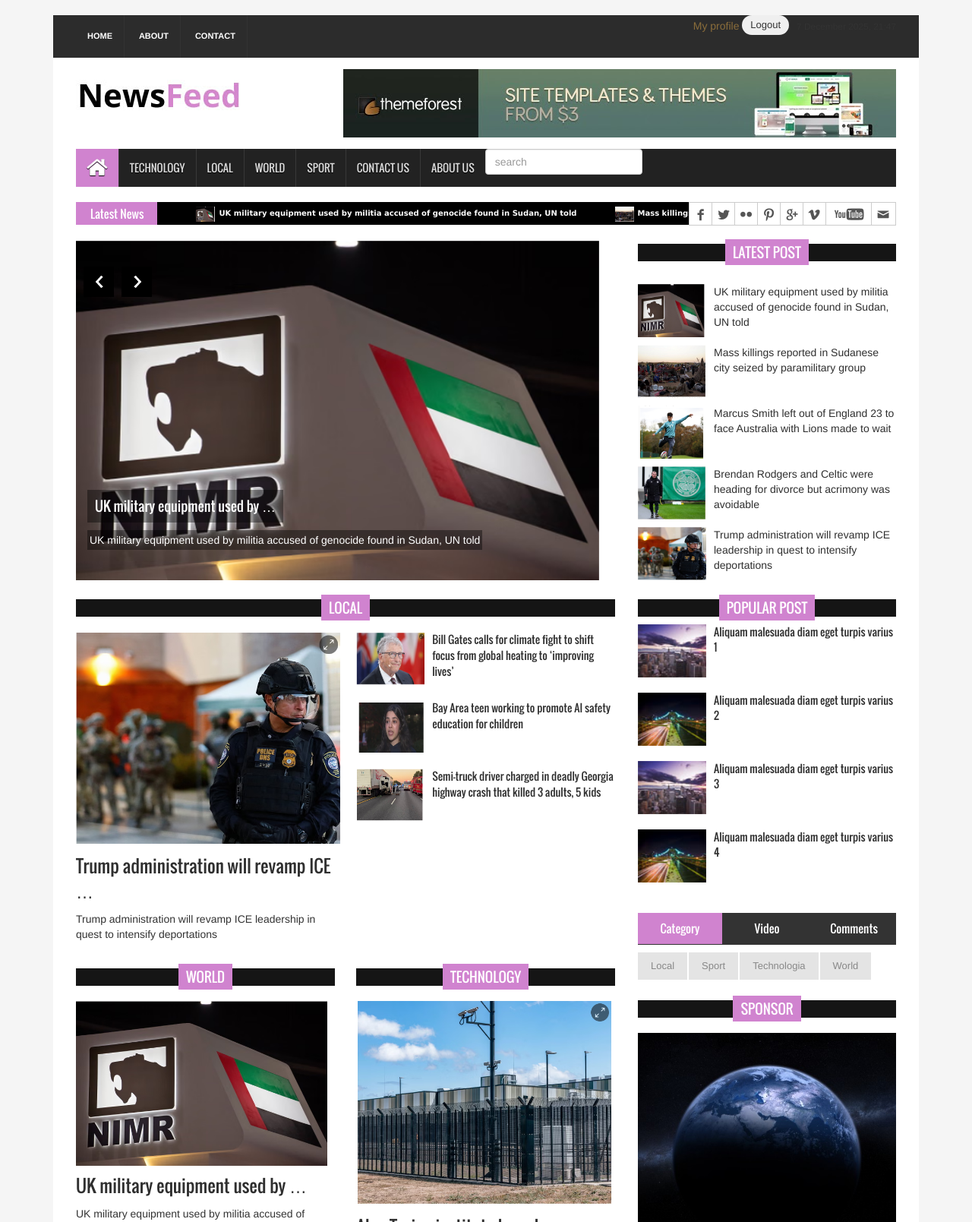
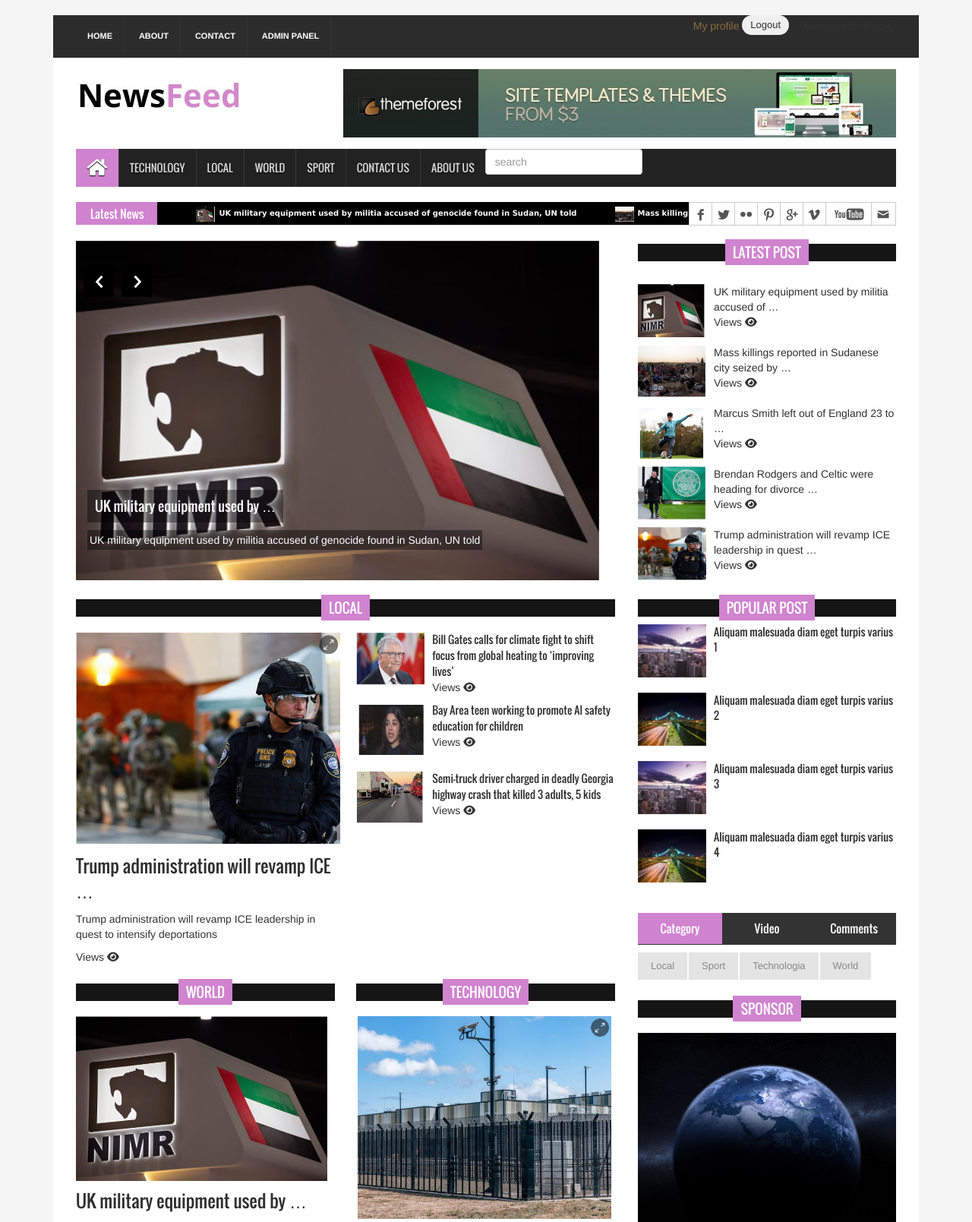
Before and after one commit to Bigmony23/News_blog_mohirdev, a Django app: page / in a window 1280 px wide. Shown: the top 1609 px of the page at 76% size. Run offline with Django 5.2, Linux system fonts and the light colour scheme; a user stored in the database is signed in; data comes from the database, SQL or seed files in the repository; both versions use the stored data as it was after the commit; some libraries are stand-ins or nearby versions.

Commit message:
adding views template

```diff
--- a/config/settings.py
+++ b/config/settings.py
@@ -37,6 +37,7 @@
     'django.contrib.sessions',
     'django.contrib.messages',
     'django.contrib.staticfiles',
+    'hitcount',
     #apps
     'news_app',
     'accounts',
--- a/news_app/models.py
+++ b/news_app/models.py
@@ -34,7 +34,6 @@
     created_time=models.DateTimeField(auto_now_add=True)
     updated_time=models.DateTimeField(auto_now=True)
     status = models.CharField(max_length=2,choices=Status.choices, default=Status.Draft)
-
     objects = models.Manager()
     published = PublishedManager()
 
--- a/news_app/views.py
+++ b/news_app/views.py
@@ -9,6 +9,9 @@
 from django.shortcuts import render, get_object_or_404
 from django.urls import reverse_lazy
 from django.views.generic import TemplateView, ListView, UpdateView, DeleteView,CreateView
+from hitcount.templatetags.hitcount_tags import get_hit_count
+from hitcount.utils import get_hitcount_model
+from hitcount.views import HitCountMixin
 
 from .models import News,Category
 from .forms import ContactForm, CommentForm
@@ -22,6 +25,18 @@
 
 def news_detail(request,news):
     news = get_object_or_404(News,slug=news)
+    context = {}
+    #hitcount
+    hit_count=get_hitcount_model().objects.get_for_object(news)
+    hits=hit_count.hits
+    hit_context=context["hit_count"]={'pk':hit_count.pk}
+    hitcount_response=HitCountMixin.hit_count(request,hit_count)
+    if hitcount_response.hit_counted:
+        hits=hits+1
+        hit_context['hit_counted']=hitcount_response.hit_counted
+        hit_context['hit_message']=hitcount_response.hit_message
+        hit_context['total_hits']=hits
+
     comments = news.comments.filter(active=True)
     new_comments=None
     if request.method == "POST":
--- a/templates/news/base.html
+++ b/templates/news/base.html
@@ -41,6 +41,9 @@
               <li><a href="{% url 'home_page' %}">Home</a></li>
               <li><a href="{% url 'about' %}">About</a></li>
               <li><a href="{% url 'contact' %}">Contact</a></li>
+                {% if user.is_authenticated and user.is_superuser %}
+                     <li><a href="{% url 'admin_page' %}">Admin panel</a></li>
+                {% endif %}
             </ul>
           </div>
                      <div class="header_top_right d-flex align-items-center justify-content-end flex-wrap gap-3">
--- a/templates/news/index.html
+++ b/templates/news/index.html
@@ -3,7 +3,7 @@
 
  {% block title %} HomePage {% endblock title %}
 {% block content %}
-
+   {% load hitcount_tags %}
   <section id="sliderSection">
     <div class="row">
       <div class="col-lg-8 col-md-8 col-sm-8">
@@ -28,7 +28,8 @@
                 {% for news in news %}
               <li>
                 <div class="media"> <a href="{{ news.get_absolute_url }}" class="media-left"> <img alt="" src="{{ news.image.url }}"> </a>
-                  <div class="media-body"> <a href="{{ news.get_absolute_url }}" class="catg_title"> {{ news.title }}</a> </div>
+                  <div class="media-body"> <a href="{{ news.get_absolute_url }}" class="catg_title"> {{ news.title|truncatewords:8 }}</a>
+                      <div>Views <i class="fa-solid fa-eye" aria-hidden="true">{% get_hit_count for news %}</i></div></div>
                 </div>
               </li>
                 {% endfor %}
@@ -51,8 +52,10 @@
                       {% if forloop.first %}
                 <li>
                   <figure class="bsbig_fig"> <a href="{{ main_local.get_absolute_url }}" class="featured_img"> <img alt="" src="{{ main_local.image.url }}"> <span class="overlay"></span> </a>
-                    <figcaption> <a href="{{ main_local.get_absolute_url }}">{{ main_local.title|truncatewords:5 }}</a> </figcaption>
+                    <figcaption> <a href="{{ main_local.get_absolute_url }}">{{ main_local.title|truncatewords:5 }}</a>
+                    </figcaption>
                     <p>{{ main_local.title }}</p>
+                       <div>Views <i class="fa-solid fa-eye" aria-hidden="true">{% get_hit_count for main_local %}</i></div>
                   </figure>
                 </li>
                       {% endif %}
@@ -65,7 +68,9 @@
                       {% if forloop.counter > 1 %}
                 <li>
                   <div class="media wow fadeInDown"> <a href="{{ local_news.get_absolute_url }}" class="media-left"> <img alt="" src="{{ local.image.url }}"> </a>
-                    <div class="media-body"> <a href="{{ local_news.get_absolute_url }}" class="catg_title"> {{ local.title }}</a> </div>
+                    <div class="media-body"> <a href="{{ local_news.get_absolute_url }}" class="catg_title"> {{ local.title }}</a>
+                    <div>Views <i class="fa-solid fa-eye" aria-hidden="true">{% get_hit_count for local %}</i></div>
+                    </div>
                   </div>
                 </li>
                       {% endif %}
--- a/templates/news/news_detail.html
+++ b/templates/news/news_detail.html
@@ -1,10 +1,10 @@
 {% extends 'news/base.html' %}
 
 {% block title %} {{news.title}} {% endblock title %}
-
+{% load hitcount_tags %}
 {% block content %}
      <h2> {{news.title}}</h2>
-     <h5> {{ news.publish_time }}</h5>
+     <h5> {{ news.publish_time }} <span>| <i class="fa-solid fa-eye" aria-hidden="true">{% get_hit_count for news %}</i></span> </h5>
     <img src="{{ news.image.url }}">
     <p> {{ news.body }}</p>
 
```
Also changed, not shown: db.sqlite3, news_app/migrations/0004_news_views_count.py (added), news_app/migrations/0005_remove_news_views_count.py (added).
